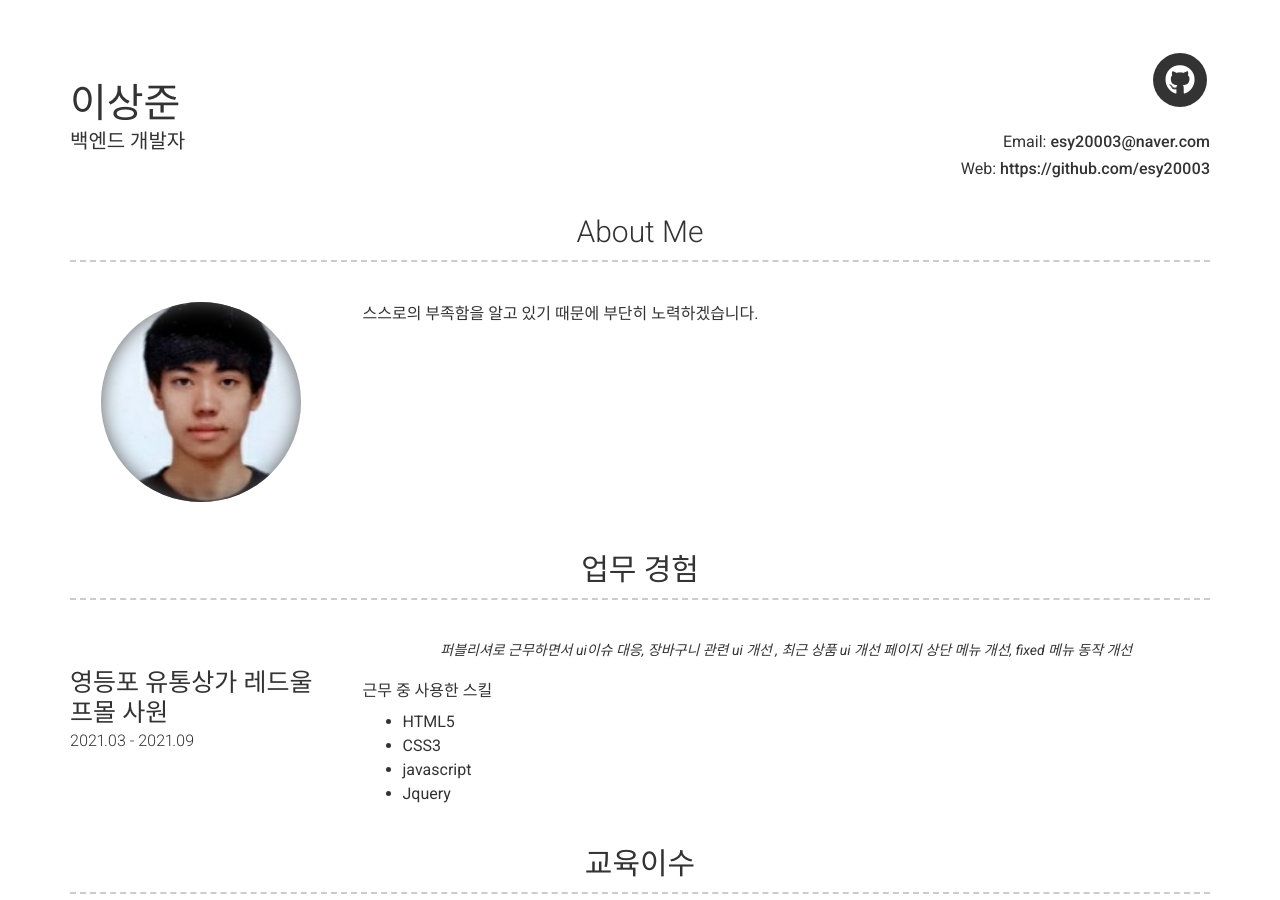
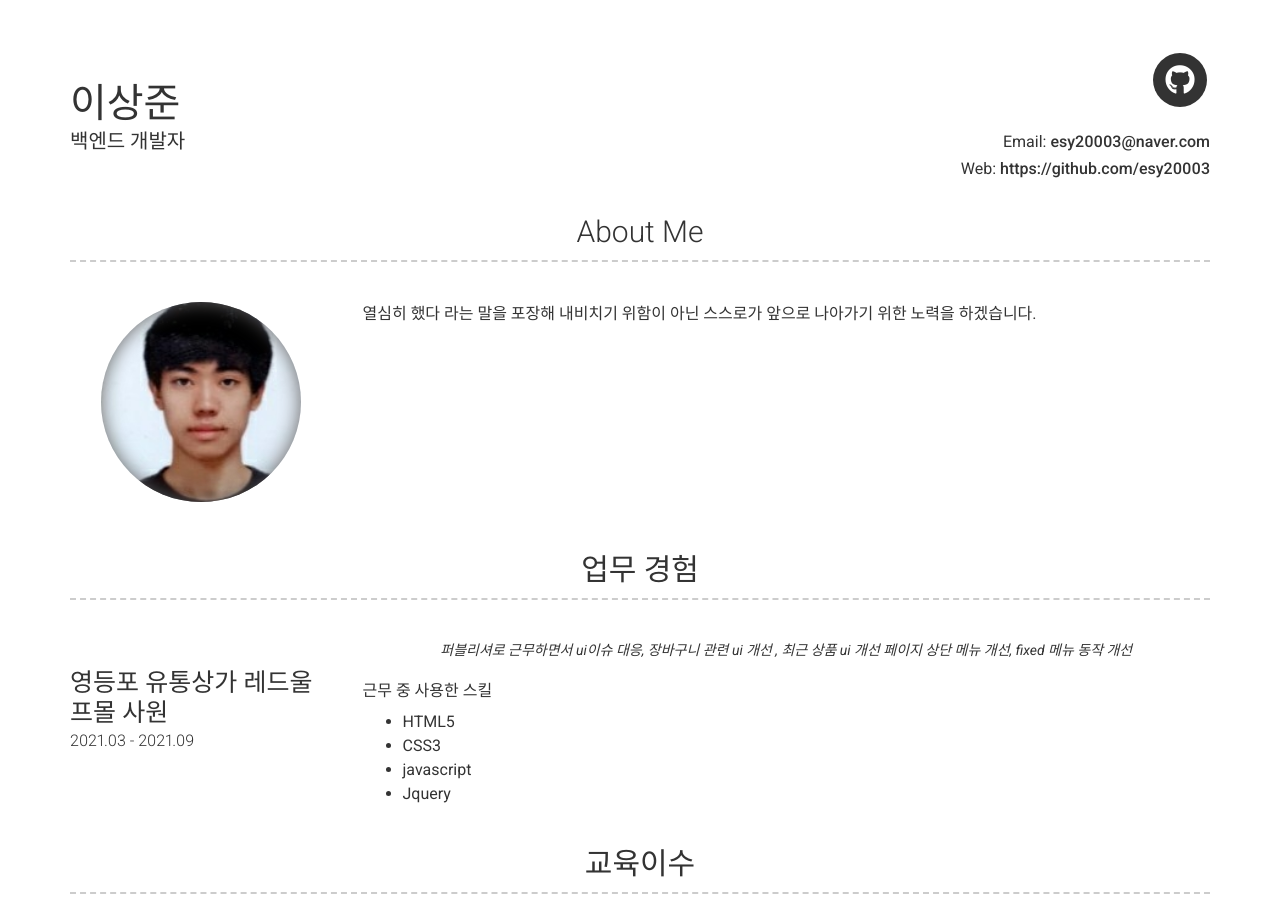
Before and after one commit to esy20003/esy20003.github.io, a Jekyll site: the page built from index.md, in a window 1280 px wide and 900 px high. Built offline with Jekyll 4.4.1, drawn with Linux system fonts in a browser that asks for light colours; nearby versions of some CDN libraries.

Commit message:
20230919

```diff
--- a/_config.yml
+++ b/_config.yml
@@ -48,7 +48,7 @@ github_username: esy20003
 about_title: About Me
 about_profile_image: images/profile.jpg
 about_content: | # this will include new lines to allow paragraphs
-  스스로의 부족함을 알고 있기 때문에 부단히 노력하겠습니다.
+  열심히 했다 라는 말을 포장해 내비치기 위함이 아닌 스스로가 앞으로 나아가기 위한 노력을 하겠습니다.
 
 content:
   # - title: Projects # Title for the section
```
